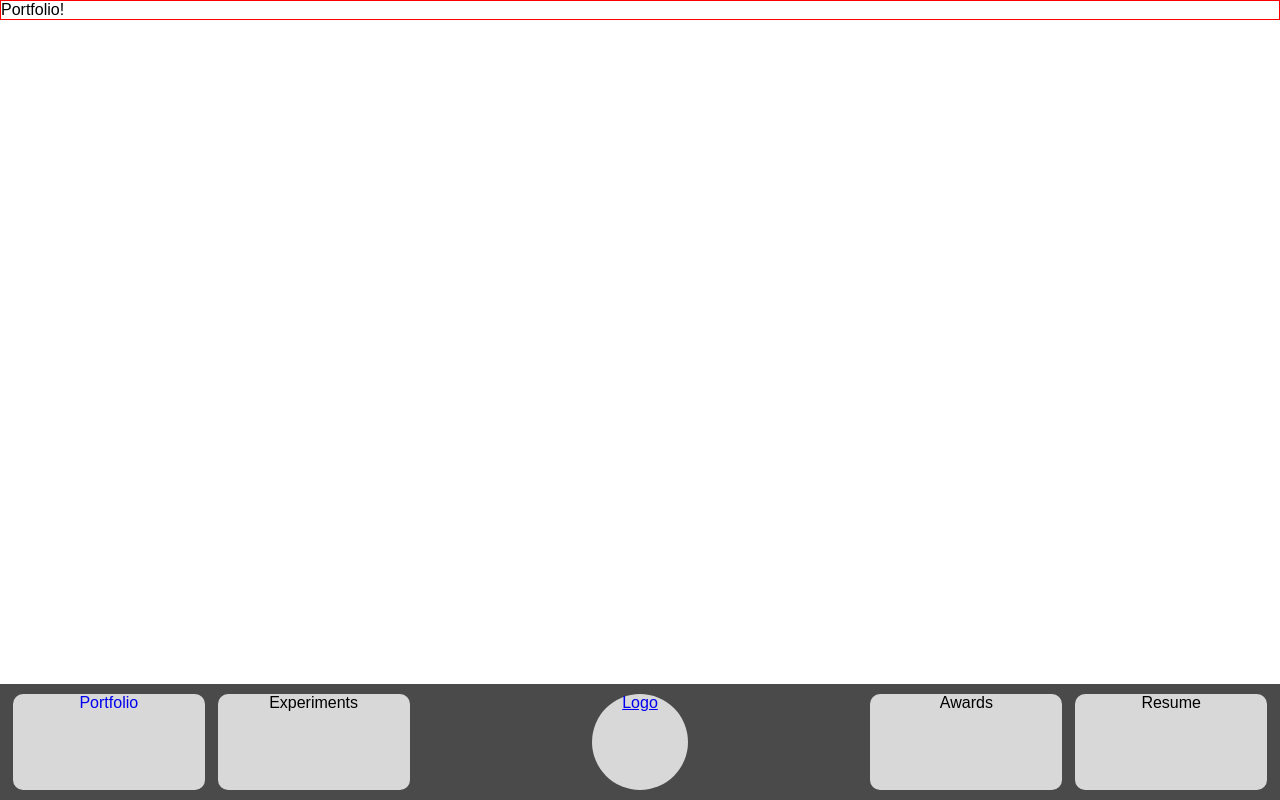
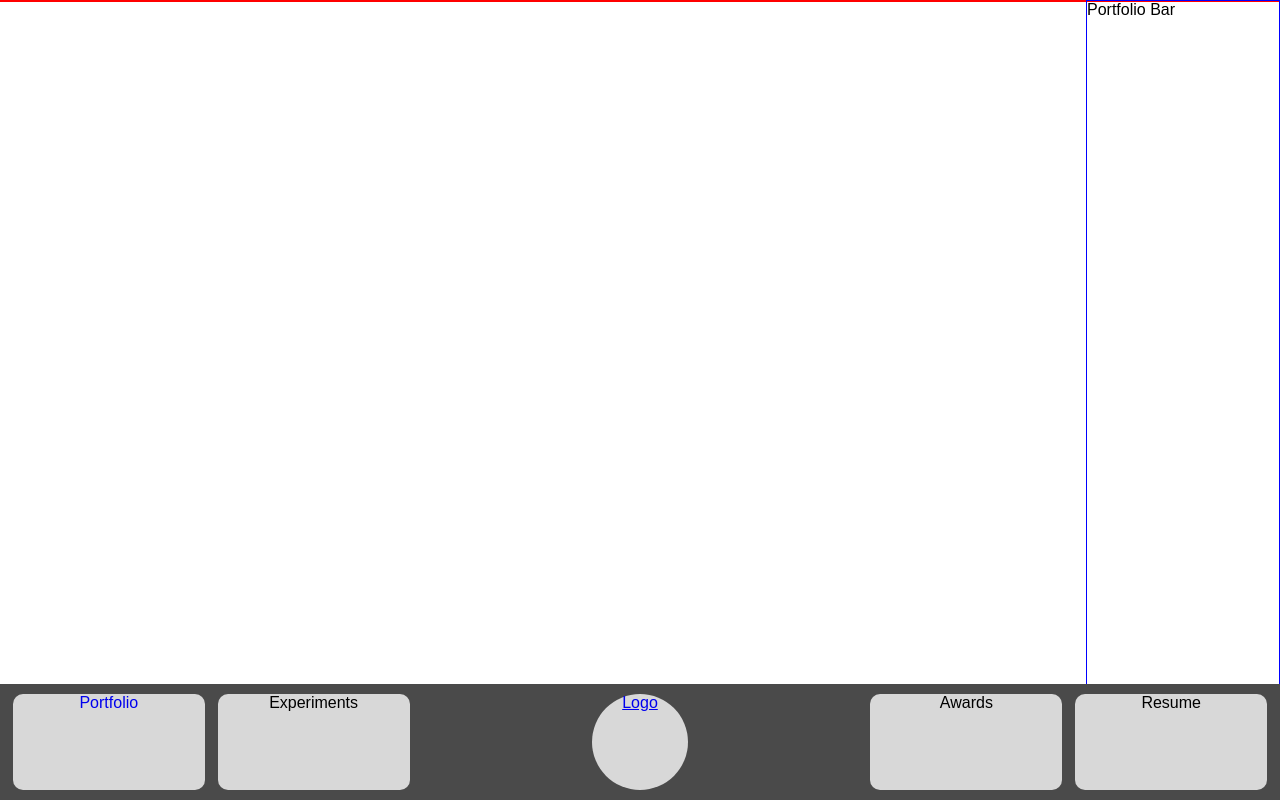
Before and after one commit to thewren/MyWebSite, a Python web app: template templates/portfolio.html in a window 1280 px wide. Run offline with Jinja, Linux system fonts and the light colour scheme; the template is opened without the code that fills it: most values are stand-ins (such as "Sample title", 1, 10 or a date in 2020).

Commit message:
More Updates

```diff
--- a/static/css/style.css
+++ b/static/css/style.css
@@ -85,7 +85,6 @@ body {
 		border-radius: 10px;
 		background-color: #D8D8D8;
 
-		onmouseover: "navButtonDetails(this)";
 	}
 
 	.nav-button-container {
@@ -154,3 +153,16 @@ body {
 		.logo > img	{
 			width: 100%;
 		}
+
+
+
+		/* Portfolio */
+
+		.portfolio-bar {
+			position: fixed;
+			width: 15%;
+			height: 100%;
+			top: 0;
+			right: 0;
+			border: 1px solid blue;
+		}
--- a/templates/portfolio.html
+++ b/templates/portfolio.html
@@ -8,7 +8,9 @@
 		<div id="testdiv">THIS IS A TEST</div>
 	</div>
 	-->
+	<div class="portfolio-bar">
+		Portfolio Bar
+	</div>
 
-	Portfolio!
 
 {% endblock %}
```
